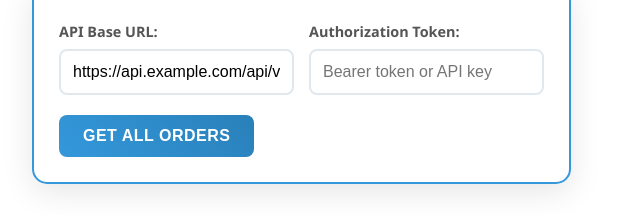
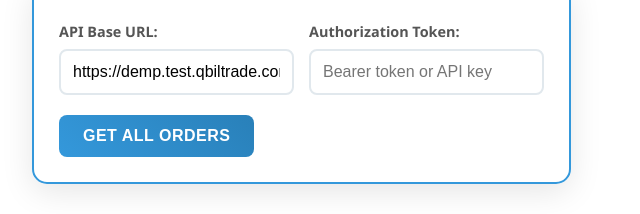
Before and after one commit to QbilSoftware/api-demo-apps, a website: page Order/public/index.html in a window 1280 px wide. Shown: the part 147-361 px from the top of the page, 0-640 px from the left. Drawn offline with Linux system fonts and the light colour scheme.

Commit message:
fix: fix base url

```diff
--- a/Order/public/index.html
+++ b/Order/public/index.html
@@ -20,7 +20,7 @@
             <div class="auth-section">
                 <div class="input-group">
                     <label for="apiUrl">API Base URL:</label>
-                    <input type="url" id="apiUrl" placeholder="https://your-api.com/api/v1" value="https://api.example.com/api/v1">
+                    <input type="url" id="apiUrl" placeholder="https://demp.test.qbiltrade.com/api/v1" value="https://demp.test.qbiltrade.com/api/v1">
                 </div>
                 <div class="input-group">
                     <label for="apiToken">Authorization Token:</label>
```
